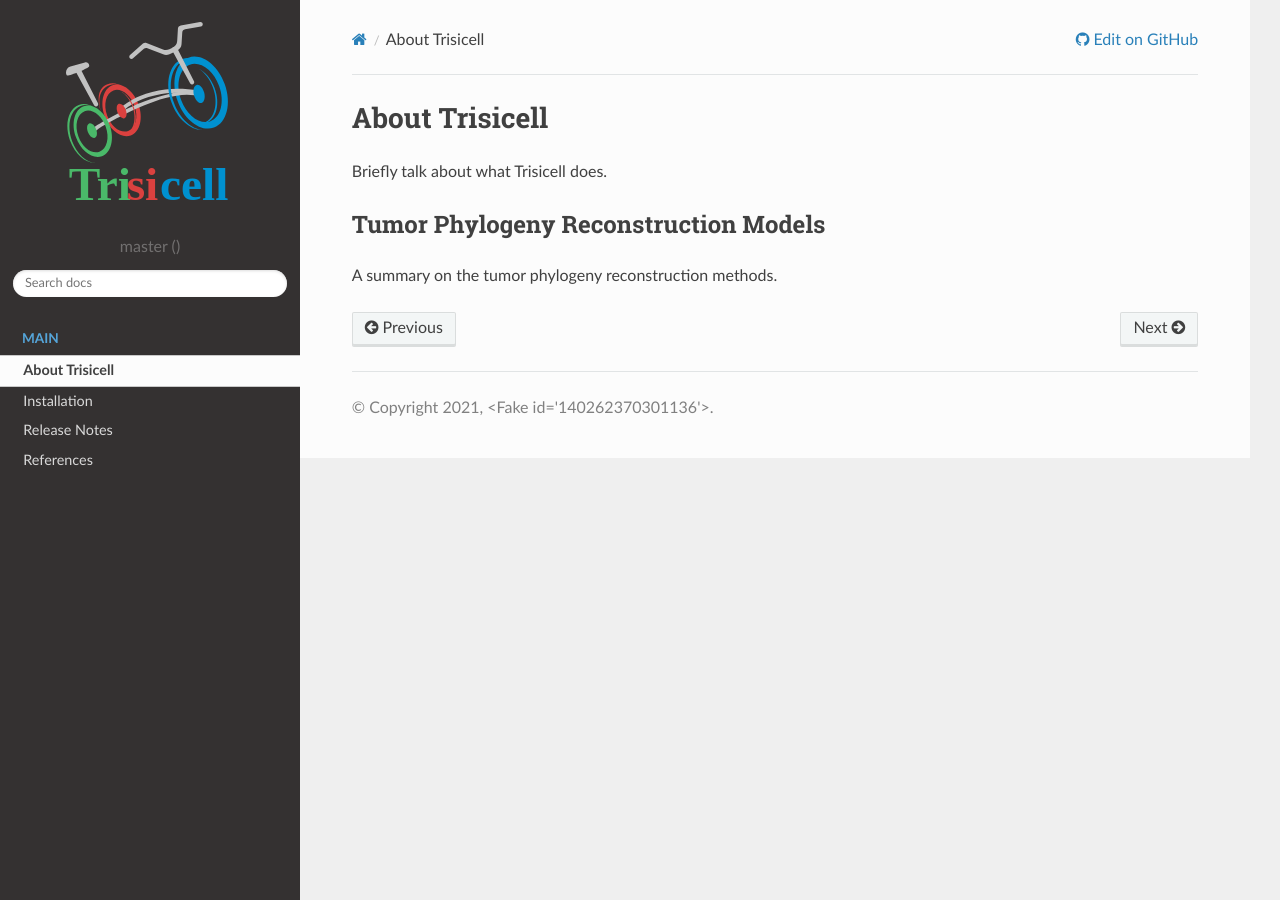
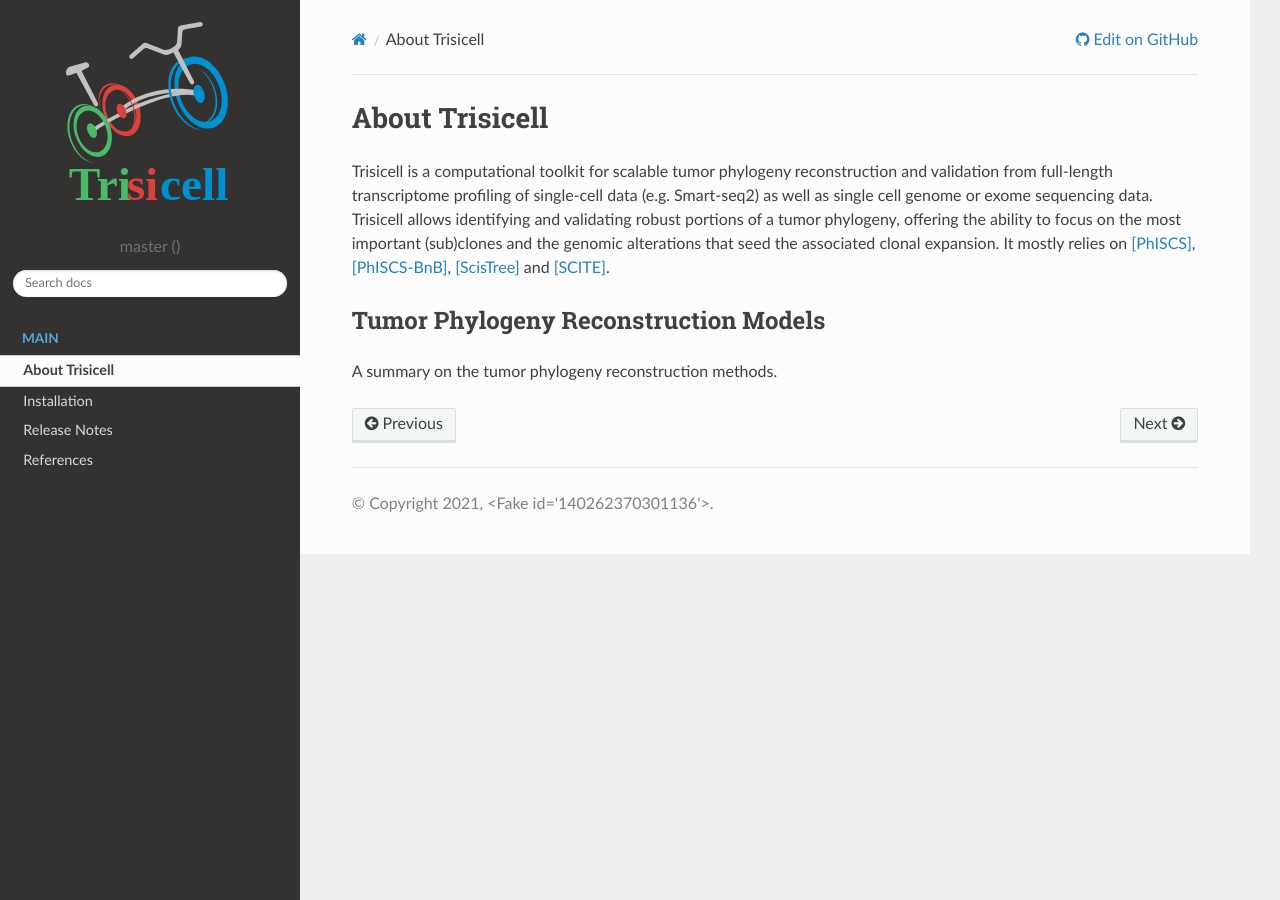
Before and after one commit to faridrashidi/trisicell, a Sphinx documentation site: the page built from docs/source/about.rst, in a window 1280 px wide. Built offline with Sphinx 7.4.7 and the Read the Docs theme 2.0.0, drawn with Linux system fonts in a browser that asks for light colours; the version number could not be read and is left out.

Commit message:
update docs

```diff
--- a/docs/source/about.rst
+++ b/docs/source/about.rst
@@ -1,6 +1,6 @@
 About Trisicell
 ---------------
-Briefly talk about what Trisicell does.
+Trisicell is a computational toolkit for scalable tumor phylogeny reconstruction and validation from full-length transcriptome profiling of single-cell data (e.g. Smart-seq2) as well as single cell genome or exome sequencing data. Trisicell allows identifying and validating robust portions of a tumor phylogeny, offering the ability to focus on the most important (sub)clones and the genomic alterations that seed the associated clonal expansion. It mostly relies on [PhISCS]_, [PhISCS-BnB]_, [ScisTree]_ and [SCITE]_.
 
 
 Tumor Phylogeny Reconstruction Models
```
Also changed, not shown: docs/source/_static/images/overview.png (deleted).
